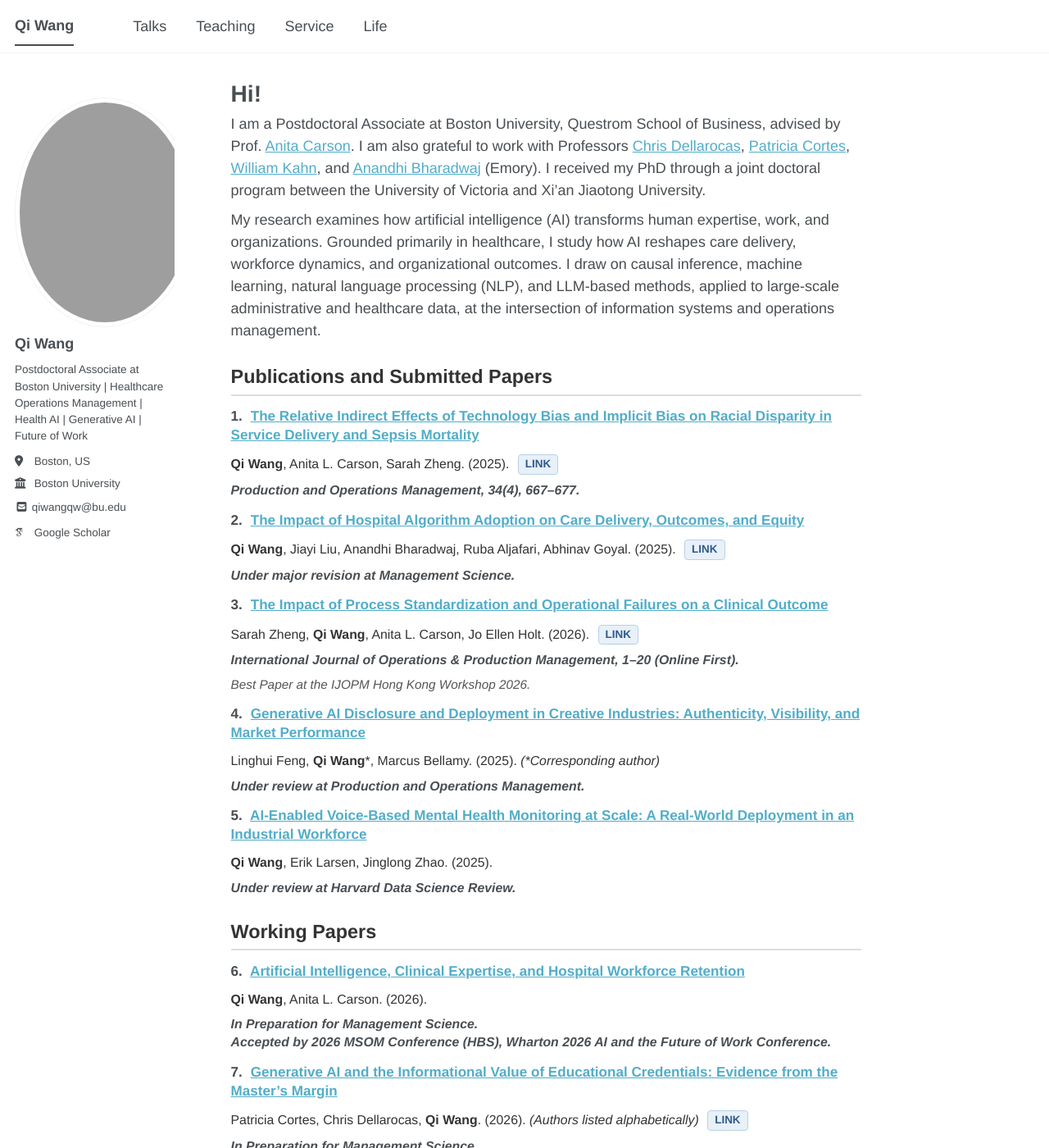
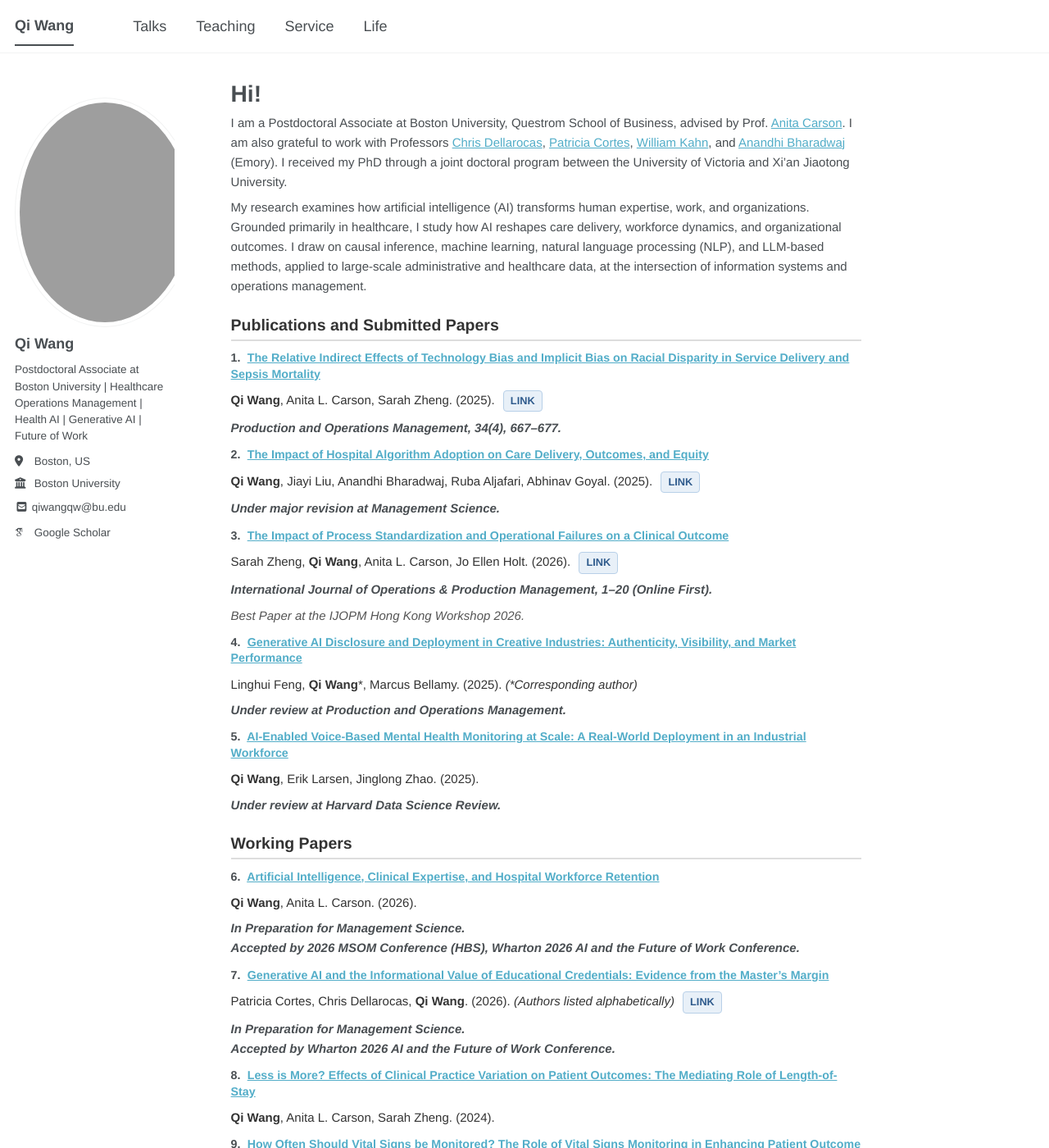
Before and after one commit to qiwang-katherine/qiwang-katherine.github.io, a Jekyll site: the page built from _pages/about.md, in a window 1280 px wide and 1400 px high. Shown: the whole window at 82% size. Built offline with Jekyll 4.4.1, drawn with Linux system fonts in a browser that asks for light colours; some web fonts are replaced; a script bundle is joined from its source files by our own code; library files that are not in the unit come from our copies.

Commit message:
main.scss

```diff
--- a/assets/css/main.scss
+++ b/assets/css/main.scss
@@ -322,3 +322,11 @@
 .service-list {
   font-family: 'Helvetica Neue', Helvetica, Arial, sans-serif !important;
 }
+
+/* ========== Reduce main content font size ========== */
+.page__content,
+.page__content p,
+.page__content li {
+  font-size: 15px !important;
+  line-height: 1.6 !important;
+}
```
